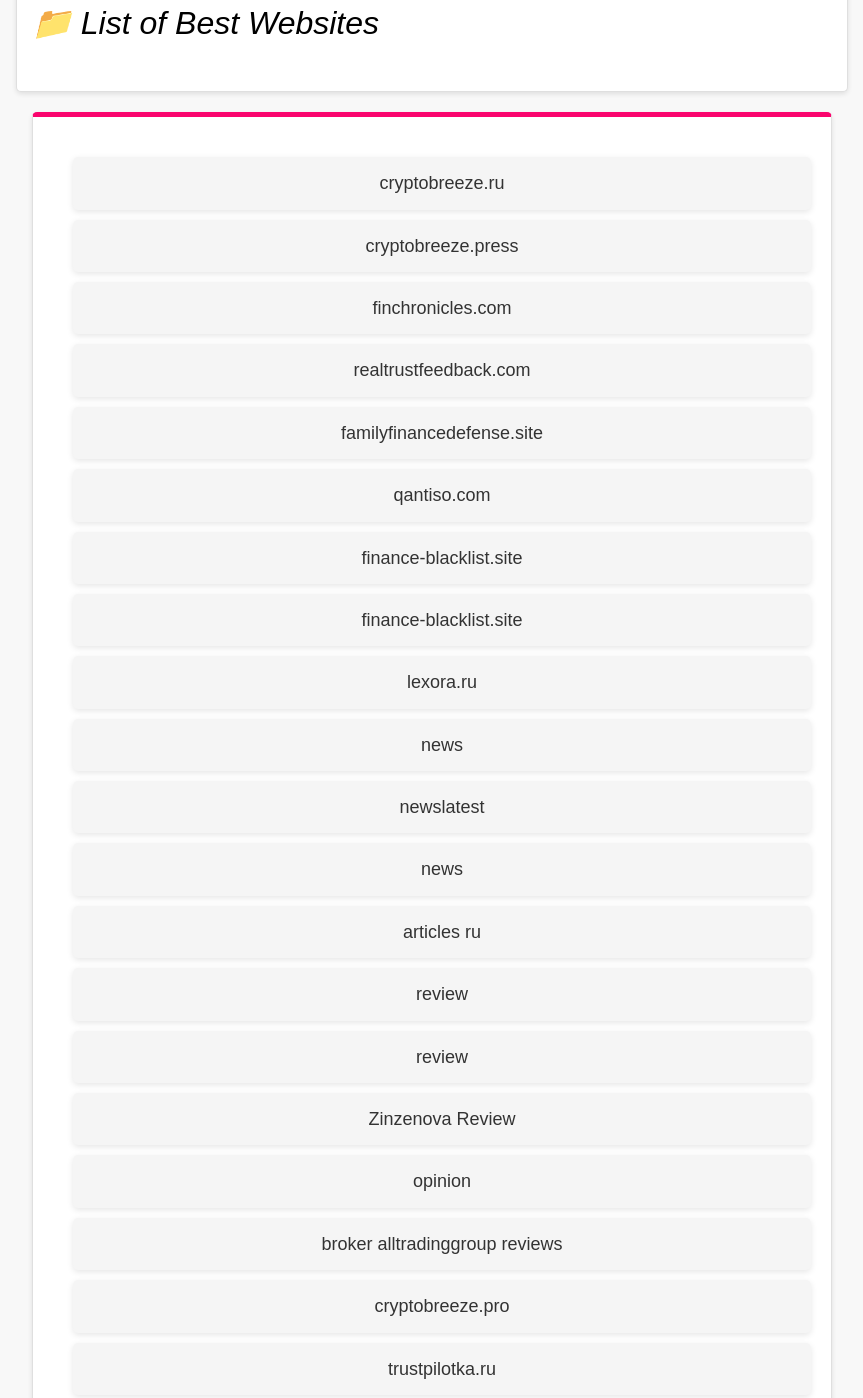
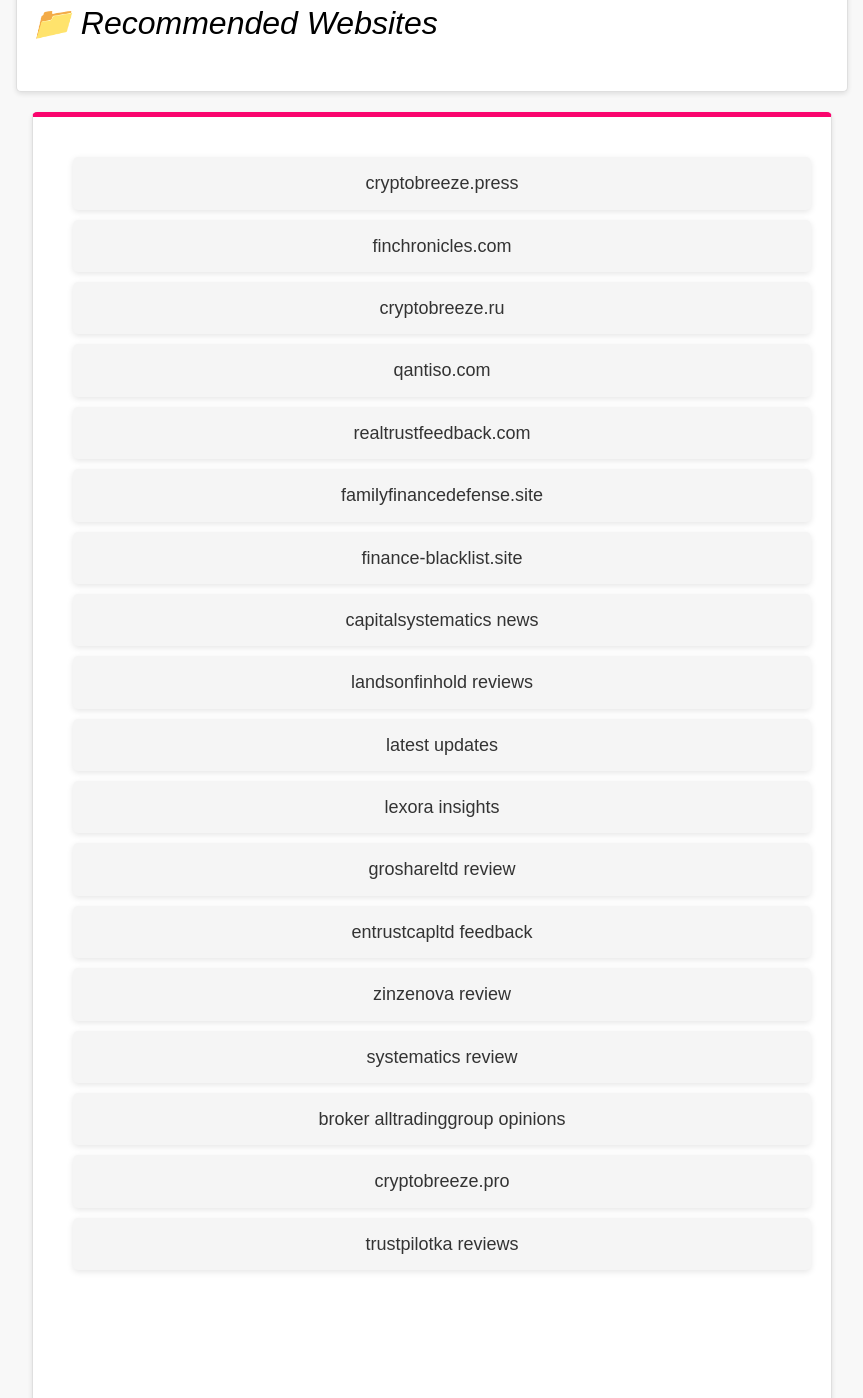
Before and after one commit to cryptobreezepress/websitestop, a plain HTML site: page index.html in a window 1280 px wide. Shown: the part 693-2091 px from the top of the page, without its empty margins (208-1071 px from the left). Drawn offline with Linux system fonts and the light colour scheme.

Commit message:
Add files via upload

```diff
--- a/index.html
+++ b/index.html
@@ -100,30 +100,24 @@
   <body>
     <div class="container">
       <div class="header">
-        <h1><a href="cloudflare.com">best web resources</a></h1>
+        <h1><a href="cloudflare.com">Top Web Resources</a></h1>
         <a
           class="contactbutton"
           rel="noopener noreferrer nofollow"
           target="_blank"
           href="https://bestwebresources.pages.dev#contact"
-          >Give up</a
+          >Contact Us</a
         >
       </div>
-      <img src="sosat.jpg" alt="bestwebresources" />
+      <img src="sosat.jpg" alt="topwebresources" />
     </div>
 
     <div class="container">
-      <h3>🌐 Best Web Resources</h3>
-      <p class="website-list">📁 List of Best Websites</p>
+      <h3>🌐 Top Web Resources</h3>
+      <p class="website-list">📁 Recommended Websites</p>
     </div>
 
     <div class="container list-links">
-      <a
-        rel="noopener noreferrer nofollow"
-        href="https://cryptobreeze.ru"
-        target="_blank"
-        >cryptobreeze.ru</a
-      >
       <a
         rel="noopener noreferrer nofollow"
         href="https://cryptobreeze.press"
@@ -135,6 +129,18 @@
         href="https://finchronicles.com"
         target="_blank"
         >finchronicles.com</a
+      >
+      <a
+        rel="noopener noreferrer nofollow"
+        href="https://cryptobreeze.ru"
+        target="_blank"
+        >cryptobreeze.ru</a
+      >
+      <a
+        rel="noopener noreferrer nofollow"
+        href="https://qantiso.com"
+        target="_blank"
+        >qantiso.com</a
       >
       <a
         rel="noopener noreferrer nofollow"
@@ -150,81 +156,63 @@
       >
       <a
         rel="noopener noreferrer nofollow"
-        href="https://qantiso.com"
-        target="_blank"
-        >qantiso.com</a
-      >
-      <a
-        rel="noopener noreferrer nofollow"
         href="https://finance-blacklist.site/"
         target="_blank"
         >finance-blacklist.site</a
       >
       <a
         rel="noopener noreferrer nofollow"
-        href="https://finance-blacklist.site/"
+        href="https://broker-capitalsystematics-overview.com/"
         target="_blank"
-        >finance-blacklist.site</a
+        >capitalsystematics news</a
+      >
+      <a
+        rel="noopener noreferrer nofollow"
+        href="https://landsonfinhold-review.com"
+        target="_blank"
+        >landsonfinhold reviews</a
+      >
+      <a
+        rel="noopener noreferrer nofollow"
+        href="https://landsonfinhold-review.com/wp-admin"
+        target="_blank"
+        >latest updates</a
       >
       <a
         rel="noopener noreferrer nofollow"
         href="http://lexora.ru/"
         target="_blank"
-        >lexora.ru</a
-      >
-      <a
-        rel="noopener noreferrer nofollow"
-        href="https://broker-capitalsystematics-overview.com/"
-        target="_blank"
-        >news</a
-      >
-      <a
-        rel="noopener noreferrer nofollow"
-        href="https://landsonfinhold-review.com/wp-admin"
-        target="_blank"
-        >newslatest</a
-      >
-      <a
-        rel="noopener noreferrer nofollow"
-        href="https://landsonfinhold-review.com"
-        target="_blank"
-        >news</a
-      >
-      <a
-        rel="noopener noreferrer nofollow"
-        href="http://turfcapprivate-review.ru"
-        target="_blank"
-        >articles ru</a
+        >lexora insights</a
       >
       <a
         rel="noopener noreferrer nofollow"
         href="https://groshareltd-review.com"
         target="_blank"
-        >review</a
+        >groshareltd review</a
       >
       <a
         rel="noopener noreferrer nofollow"
         href="https://entrustcapltd-review.com/"
         target="_blank"
-        >review</a
+        >entrustcapltd feedback</a
       >
       <a
         rel="noopener noreferrer nofollow"
         href="https://www.zinzenova-review.com/"
         target="_blank"
-        >Zinzenova Review</a
+        >zinzenova review</a
       >
       <a
         rel="noopener noreferrer nofollow"
         href="https://capitalsystematics-makler-betruger-rezension.website/"
         target="_blank"
-        >opinion</a
+        >systematics review</a
       >
       <a
         rel="noopener noreferrer nofollow"
         href="https://broker-alltradinggroup-reviews.online/"
         target="_blank"
-        >broker alltradinggroup reviews</a
+        >broker alltradinggroup opinions</a
       >
       <a
         rel="noopener noreferrer nofollow"
@@ -236,7 +224,7 @@
         rel="noopener noreferrer nofollow"
         href="https://trustpilotka.ru/"
         target="_blank"
-        >trustpilotka.ru</a
+        >trustpilotka reviews</a
       >
       <div style="visibility: hidden">
         <img
```
